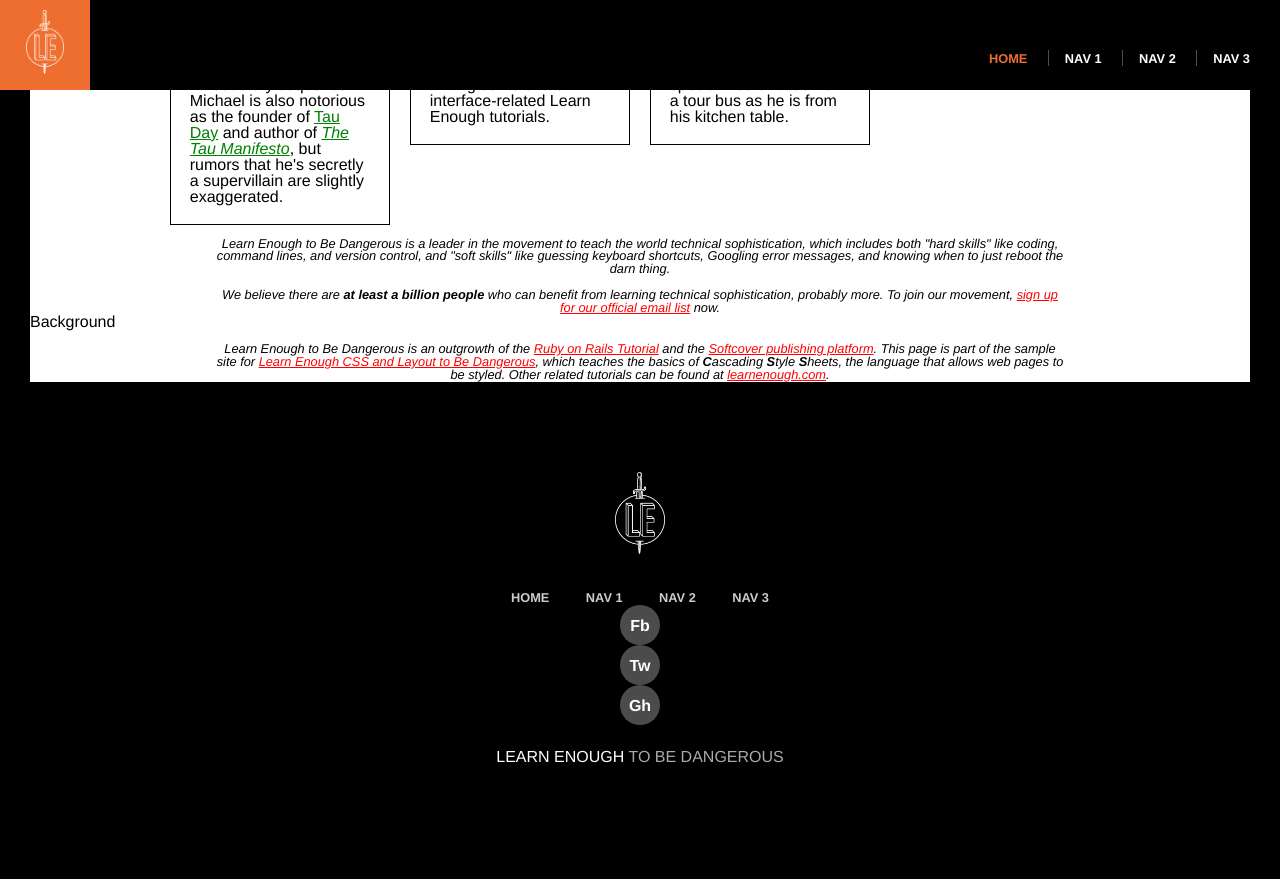
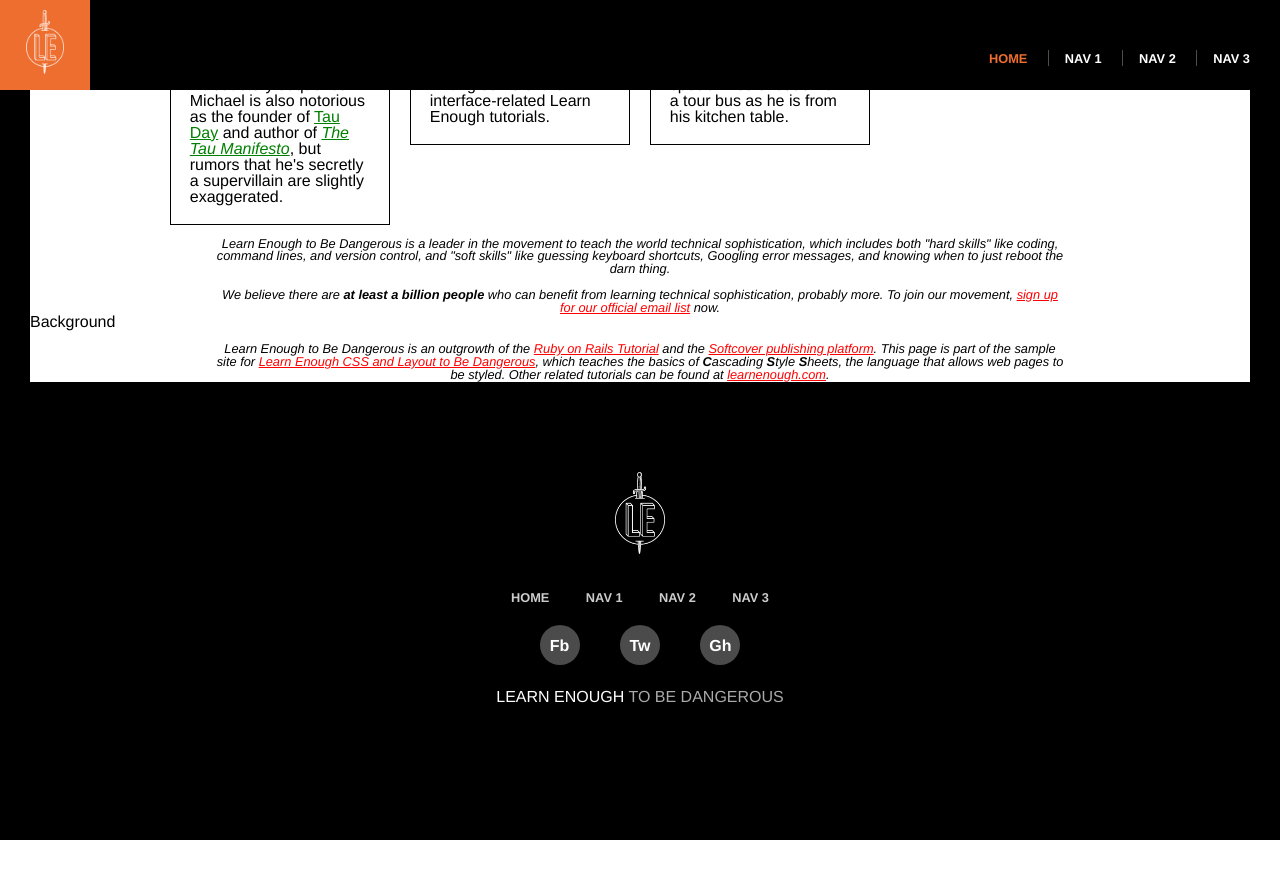
Before and after one commit to Travizzle/travizzle.github.io, a Jekyll site: the page built from index.html, in a window 1280 px wide and 900 px high, scrolled down 897 px. Shown: the top 879 px of the window. Built offline with Jekyll 4.4.1, drawn with Linux system fonts in a browser that asks for light colours; after the commit the page ends 1737 px from its top, so only the background shows below that.

Commit message:
Style the footer social links

```diff
--- a/_includes/footer.html
+++ b/_includes/footer.html
@@ -7,7 +7,7 @@
             {% include nav-links.html %}
         </ul>
     </nav>
-    <ul>
+    <ul class="social-list social-list-footer">
         {% include social-links.html %}
     </ul>
     <h3>Learn Enough <span>to Be Dangerous</span></h3>
--- a/_layouts/default.html
+++ b/_layouts/default.html
@@ -5,7 +5,7 @@
         {% include header.html %}
         <div class="full-hero hero-home">
             <h1>I'm an h1</h1>
-            <ul class="social-list">
+            <ul class="social-list social-list-hero">
                 {% include social-links.html %}
             </ul>
         </div>
--- a/css/main.css
+++ b/css/main.css
@@ -137,6 +137,15 @@
     display: inline-block;
     margin: 0 0.5em;
 }
+.social-list-footer {
+    margin-top: 20px;
+}
+.social-list-footer a {
+    margin: 0 10px 0 10px;
+}
+.social-list-hero {
+
+}
 
 /* BIO STYLES */
 .bio-wrapper {
```
